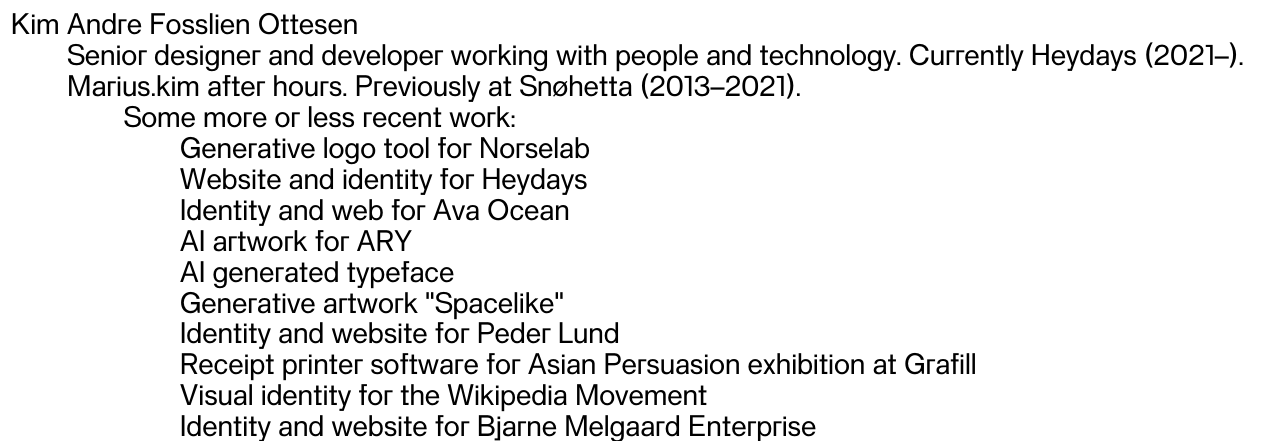
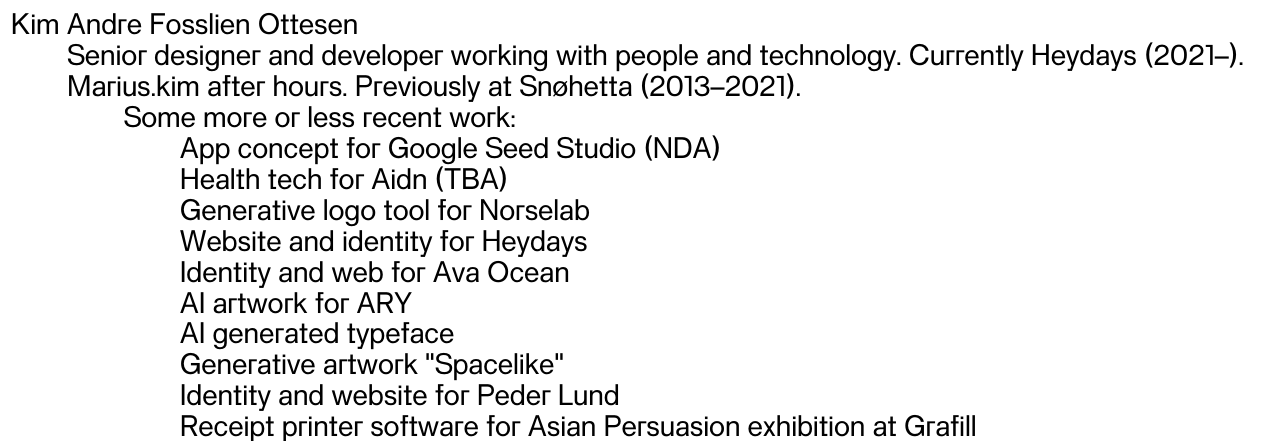
Before and after one commit to kiman3/index-placeholder, a PHP site: page / in a window 1280 px wide. Shown: the top 441 px of the page. Run offline with PHP 8.4, Linux system fonts and the light colour scheme.

Commit message:
Added two new projects

```diff
--- a/index.html
+++ b/index.html
@@ -17,6 +17,8 @@
     <div id="projects">
       <p id="projects-intro">Some more or less recent work:</p>
       <ul id="projects-list">
+        <li><div class="heydays nda">App concept for Google Seed Studio (NDA)</div></li>
+        <li><div class="heydays nda">Health tech for Aidn (TBA)</div></li>
         <li><a class="heydays" href="https://www.instagram.com/p/Ce3V_myLQNK/" target="_blank" rel="noopener referrer">Generative logo tool for Norselab</a></li>
         <li><a class="heydays" href="https://heydays.no/" target="_blank" rel="noopener referrer">Website and identity for Heydays</a></li>
         <li><a class="heydays" href="https://avaocean.no" target="_blank" rel="noopener referrer">Identity and web for Ava Ocean</a></li>
--- a/style.css
+++ b/style.css
@@ -133,6 +133,10 @@
             content: "Self-initiated";
           }
 
+          .nda{
+            cursor: not-allowed;
+          }
+
   #awards{
     margin-left: calc(var(--space) * 4);
   }
```
